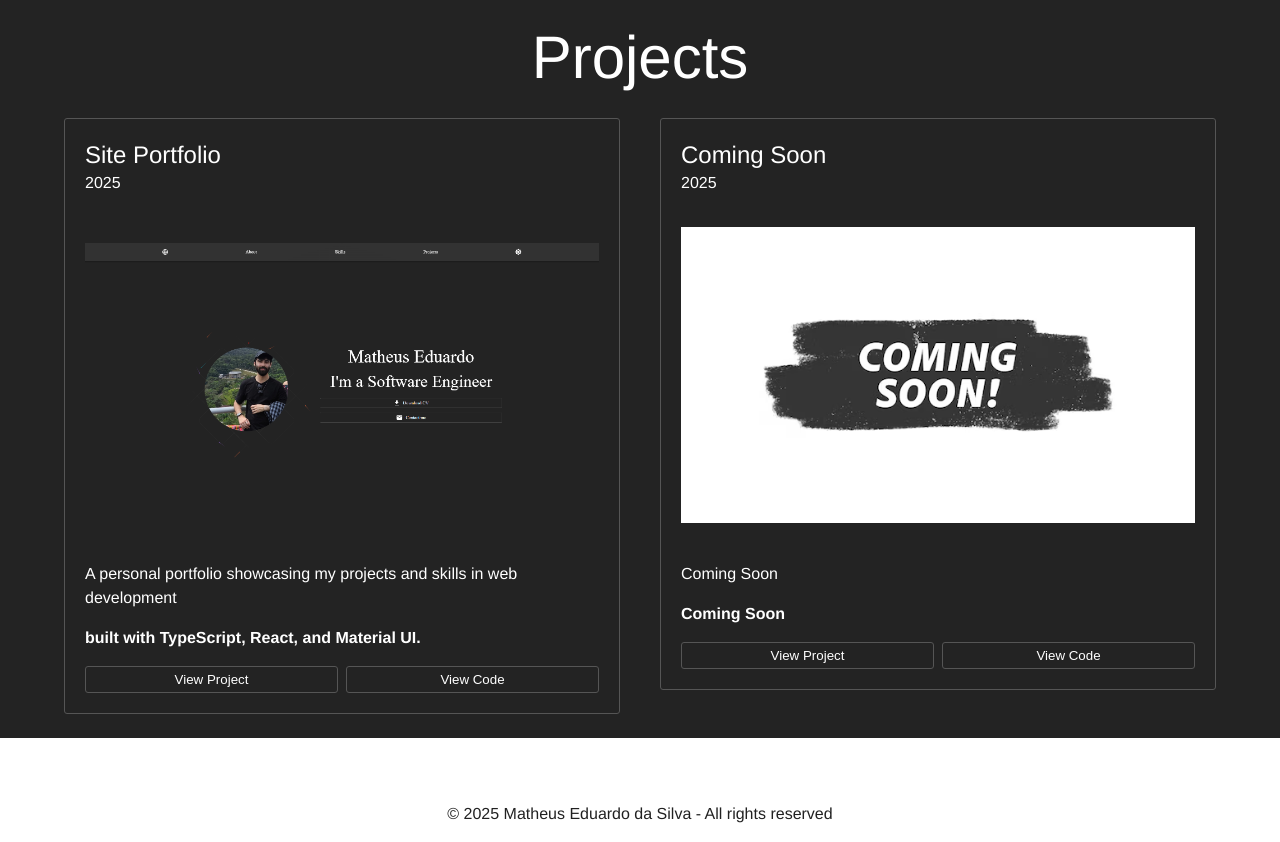
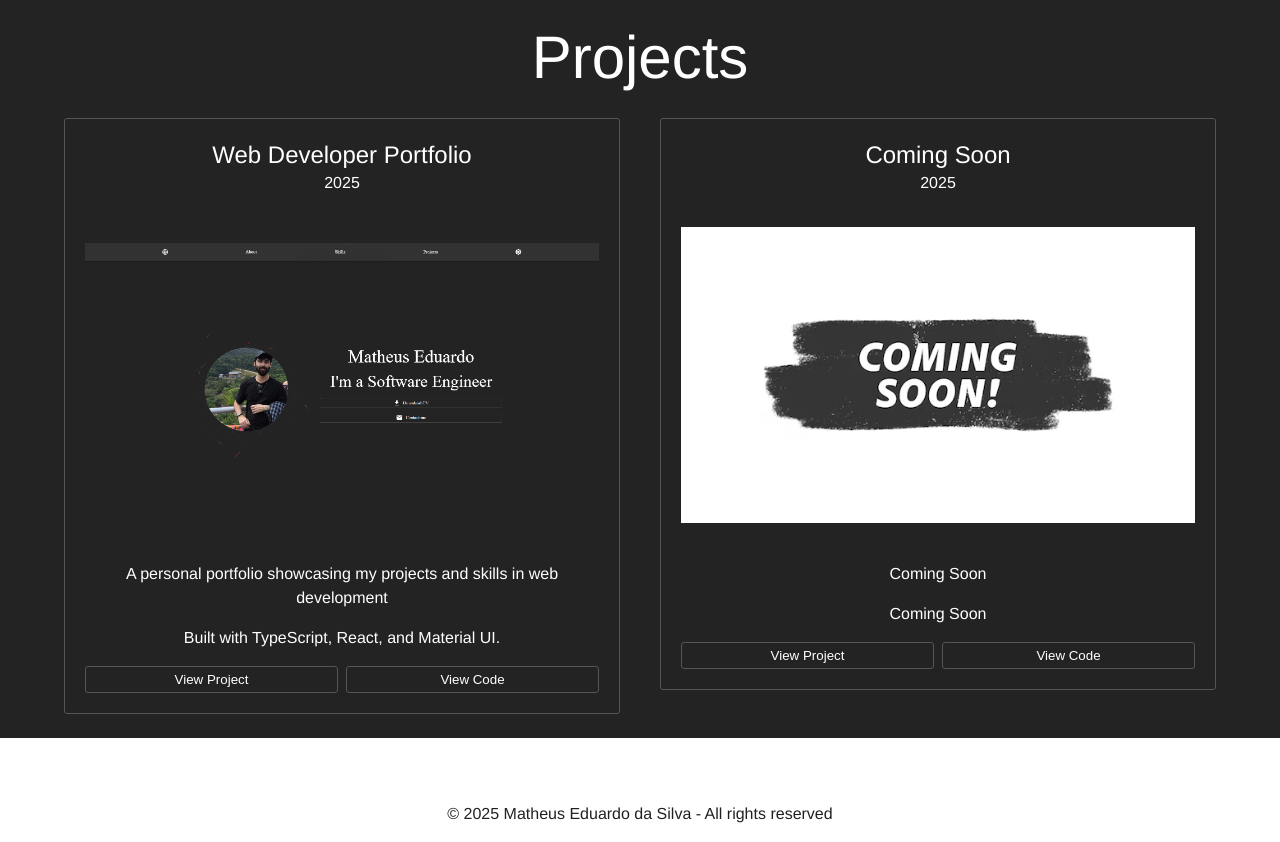
Before and after one commit to MatheusEduardoDasilva/portfolio, a React (Vite) app: page / in a window 1280 px wide. Shown: the part 1460-2302 px from the top of the page. Built offline with nearby package versions, Linux system fonts and the light colour scheme; some icons are missing.

Commit message:
mudanças

```diff
--- a/src/components/ProjectCard/ProjectCard.tsx
+++ b/src/components/ProjectCard/ProjectCard.tsx
@@ -46,17 +46,17 @@ const ProjectCard: React.FC<ProjectCardProps> = ({
 
     return (
         <StyledCard>
-            <Typography variant="h5">
+            <Typography textAlign= "center" variant="h5">
                 {title}
             </Typography>
-            <Typography >
+            <Typography textAlign= "center">
                 {subtitle}
             </Typography>
             <StyledImg src={srcImg} />
-            <Typography>
+            <Typography textAlign= "center">
                 {description}
             </Typography>
-            <Typography fontWeight={600} pt={2}>
+            <Typography textAlign= "center" pt={2}>
                 {technologies}
             </Typography>
             <Box display="flex" pt={2} gap={1}>
--- a/src/pages/Home/sections/Projects/Projects.tsx
+++ b/src/pages/Home/sections/Projects/Projects.tsx
@@ -10,11 +10,11 @@ const ProjectsSection: React.FC = () => {
 
   const projects: ProjectCardProps[] = [
     {
-      title: "Site Portfolio",
+      title: "Web Developer Portfolio",
       subtitle: "2025",
       srcImg: Portfolio,
       description: "A personal portfolio showcasing my projects and skills in web development",
-      technologies: "built with TypeScript, React, and Material UI.",
+      technologies: "Built with TypeScript, React, and Material UI.",
       websiteURL: "https://portfolio-silk-seven-61.vercel.app",
       codeURL: "https://github.com/MatheusEduardoDasilva/portfolio",
     },
@@ -24,8 +24,8 @@ const ProjectsSection: React.FC = () => {
       srcImg: Breve,
       description: "Coming Soon",
       technologies: "Coming Soon",
-      websiteURL: "Coming Soon",
-      codeURL: "Coming Soon",
+      websiteURL:"https://portfolio-silk-seven-61.vercel.app" ,
+      codeURL: "https://portfolio-silk-seven-61.vercel.app",
     },
 
   ];
```
